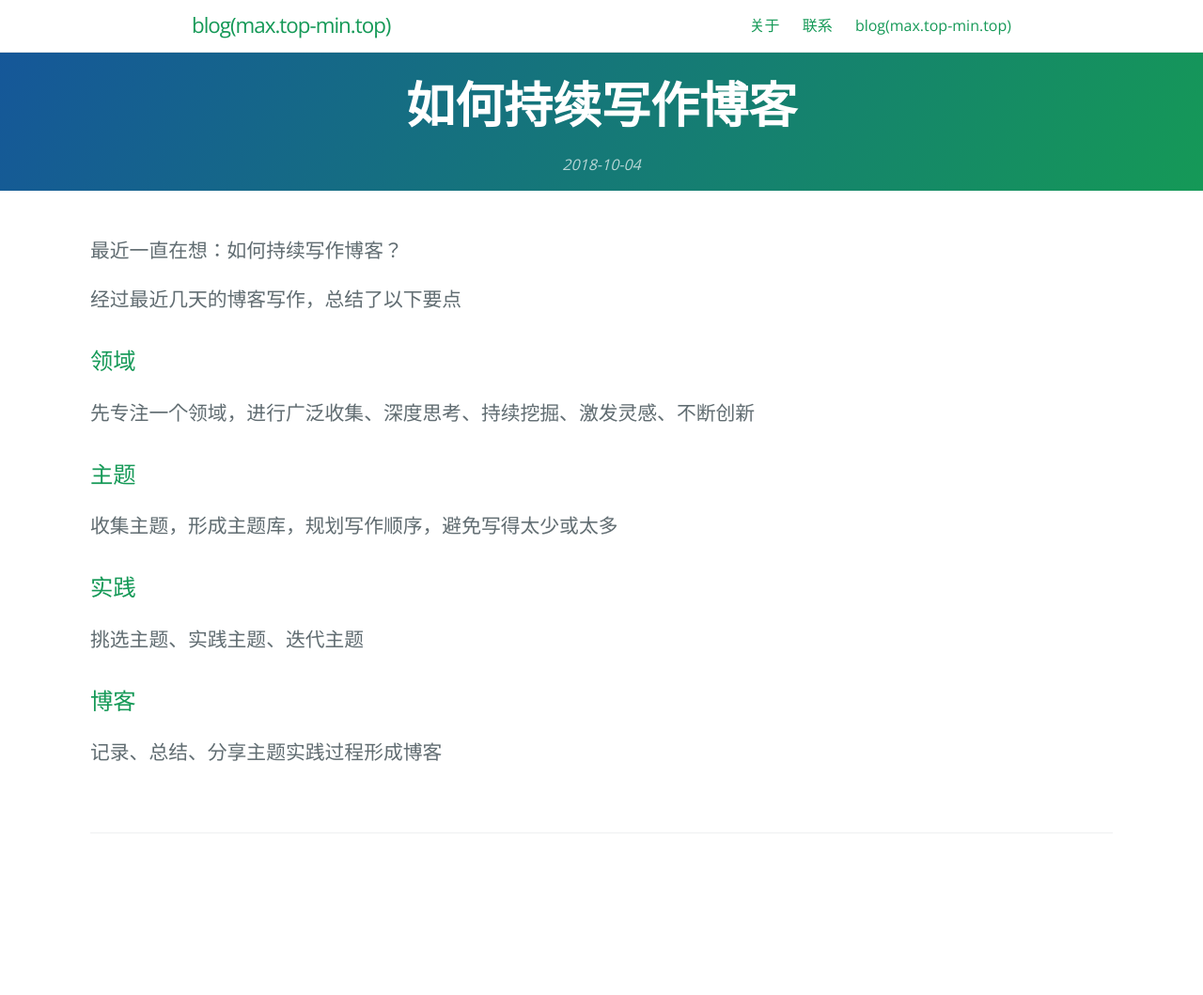
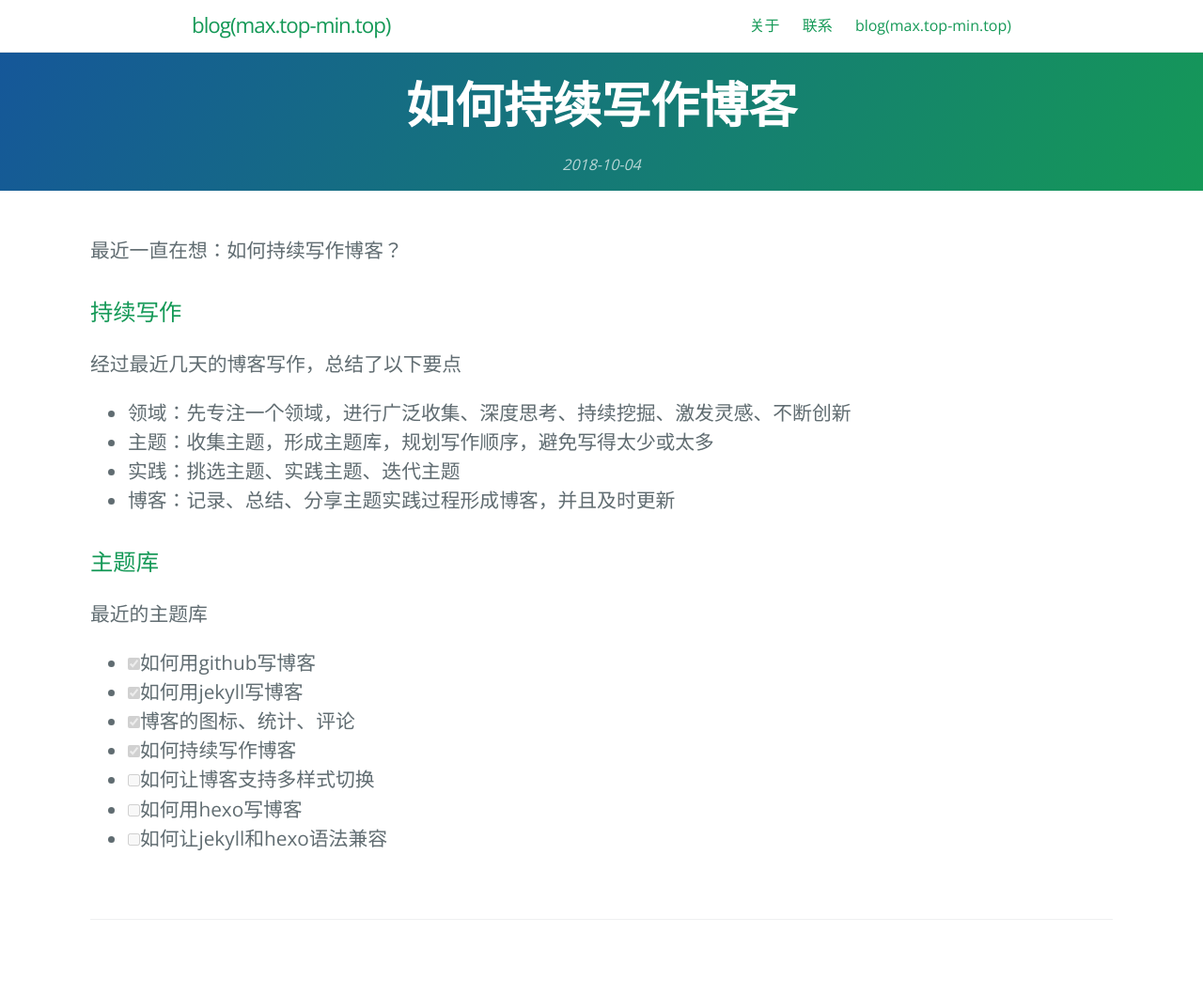
Before and after one commit to shangqianliu/jekyll.321zou.com, a Jekyll site: the page built from _posts/2018-10-04-writeblogforlong.markdown, in a window 1280 px wide. Shown: the whole page at 94% size. Built offline with Jekyll 4.4.1, drawn with Linux system fonts in a browser that asks for light colours; comment, search, counter and statistics services are not loaded; before the commit the page ends 967 px from its top, so only the background shows below that.

Commit message:
添加写作主题库

```diff
--- a/_posts/2018-10-04-writeblogforlong.markdown
+++ b/_posts/2018-10-04-writeblogforlong.markdown
@@ -5,15 +5,19 @@ date: "2018-10-04 10:49:35 +0800"
 ---
 最近一直在想：如何持续写作博客？
 
+### 持续写作
 经过最近几天的博客写作，总结了以下要点
-### 领域
-先专注一个领域，进行广泛收集、深度思考、持续挖掘、激发灵感、不断创新
+- 领域：先专注一个领域，进行广泛收集、深度思考、持续挖掘、激发灵感、不断创新
+- 主题：收集主题，形成主题库，规划写作顺序，避免写得太少或太多
+- 实践：挑选主题、实践主题、迭代主题
+- 博客：记录、总结、分享主题实践过程形成博客，并且及时更新
 
-### 主题
-收集主题，形成主题库，规划写作顺序，避免写得太少或太多
-
-### 实践
-挑选主题、实践主题、迭代主题
-
-### 博客
-记录、总结、分享主题实践过程形成博客
+### 主题库
+最近的主题库
+- [x] 如何用github写博客
+- [x] 如何用jekyll写博客
+- [x] 博客的图标、统计、评论
+- [x] 如何持续写作博客
+- [ ] 如何让博客支持多样式切换
+- [ ] 如何用hexo写博客
+- [ ] 如何让jekyll和hexo语法兼容
```
